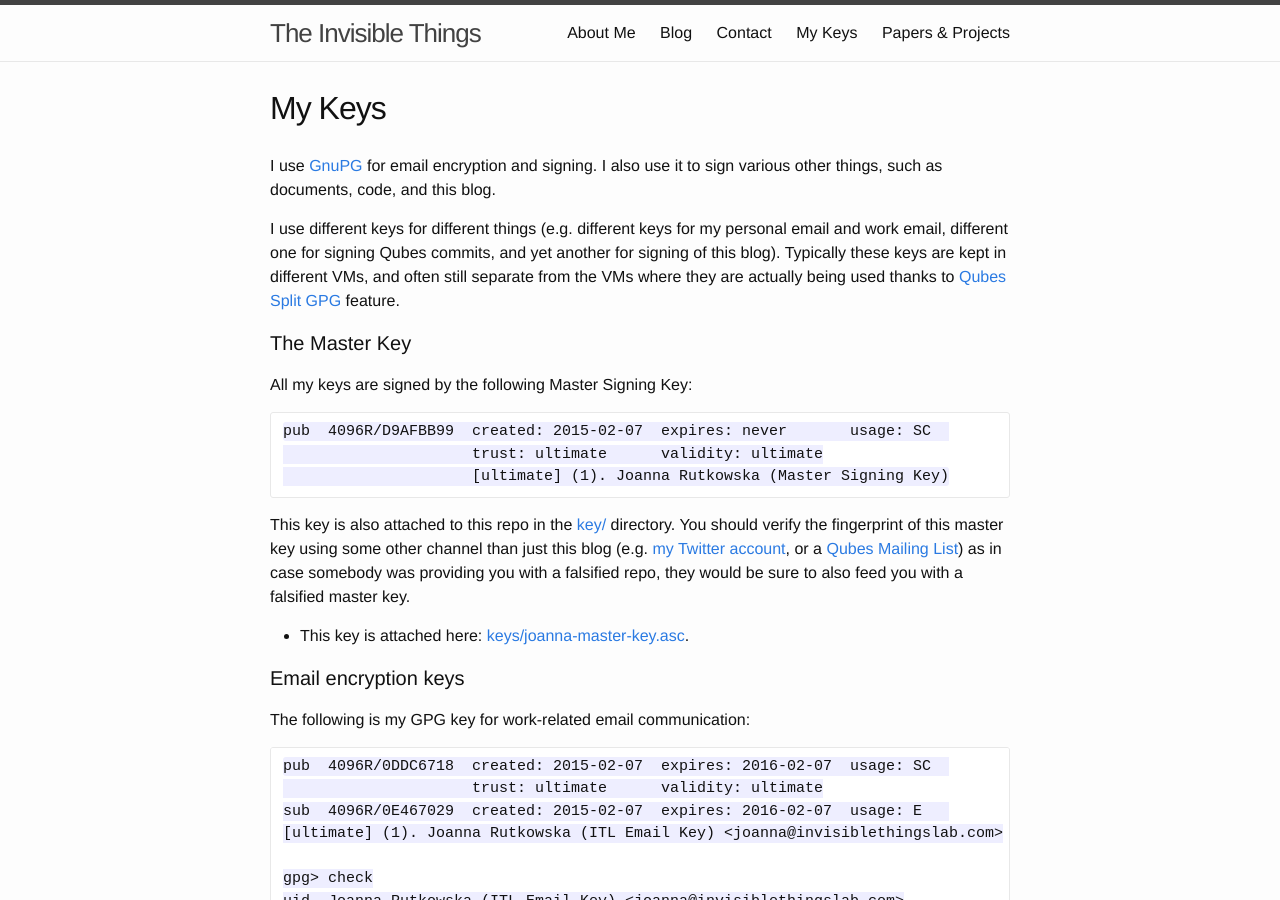
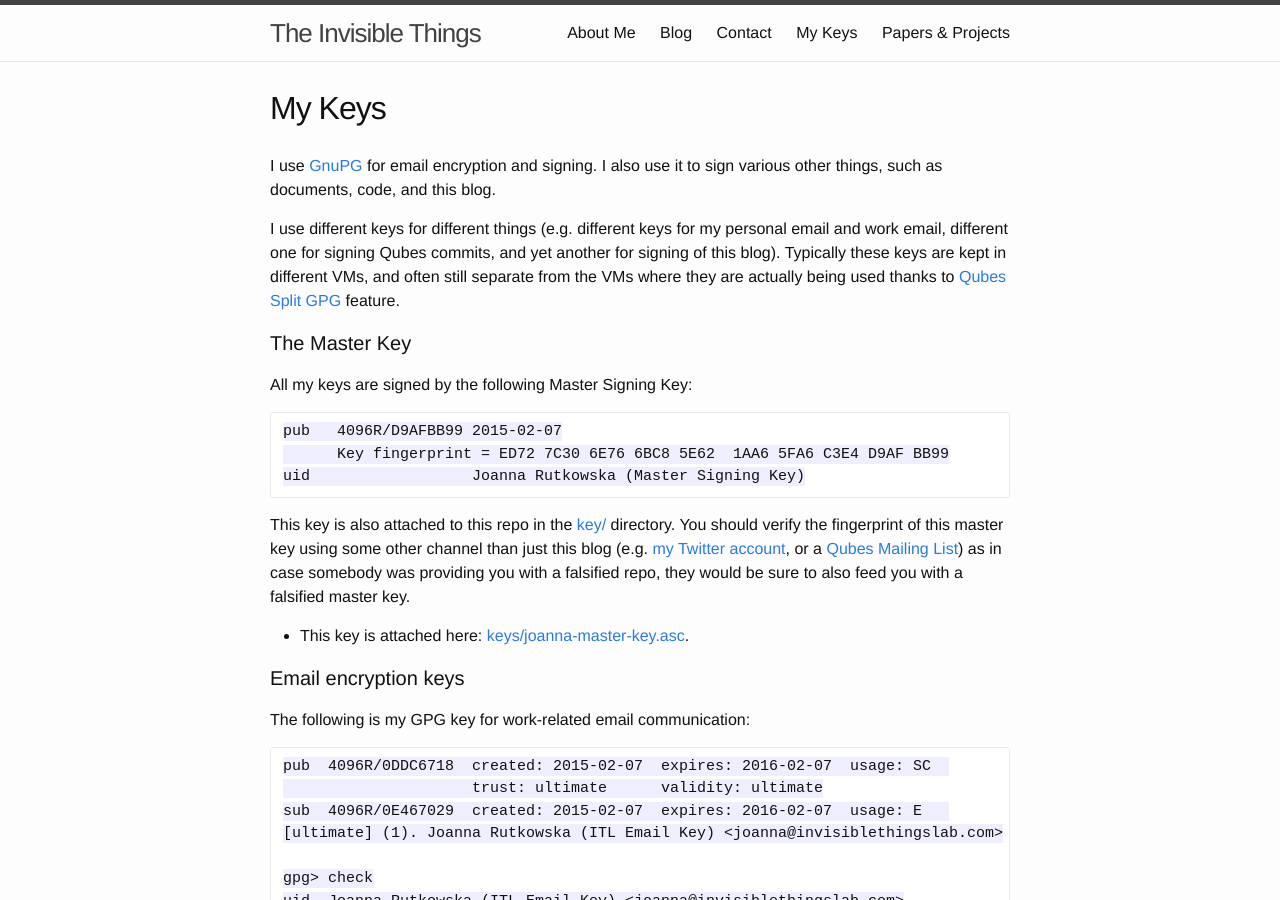
Before and after one commit to rootkovska/rootkovska.github.io, a Jekyll site: the page built from keys.md, in a window 1280 px wide and 900 px high. Built offline with Jekyll 4.4.1, drawn with Linux system fonts in a browser that asks for light colours; Markdown is read by kramdown in place of the engine named in the settings.

Commit message:
keys.md: Show Master Key fingerprint

```diff
--- a/keys.md
+++ b/keys.md
@@ -18,9 +18,9 @@ The Master Key
 
 All my keys are signed by the following Master Signing Key:
 
-    pub  4096R/D9AFBB99  created: 2015-02-07  expires: never       usage: SC
-                         trust: ultimate      validity: ultimate
-                         [ultimate] (1). Joanna Rutkowska (Master Signing Key)
+    pub   4096R/D9AFBB99 2015-02-07
+          Key fingerprint = ED72 7C30 6E76 6BC8 5E62  1AA6 5FA6 C3E4 D9AF BB99
+    uid                  Joanna Rutkowska (Master Signing Key)
 
 This key is also attached to this repo in the [key/](/keys/) directory. You
 should verify the fingerprint of this master key using some other channel than
```
